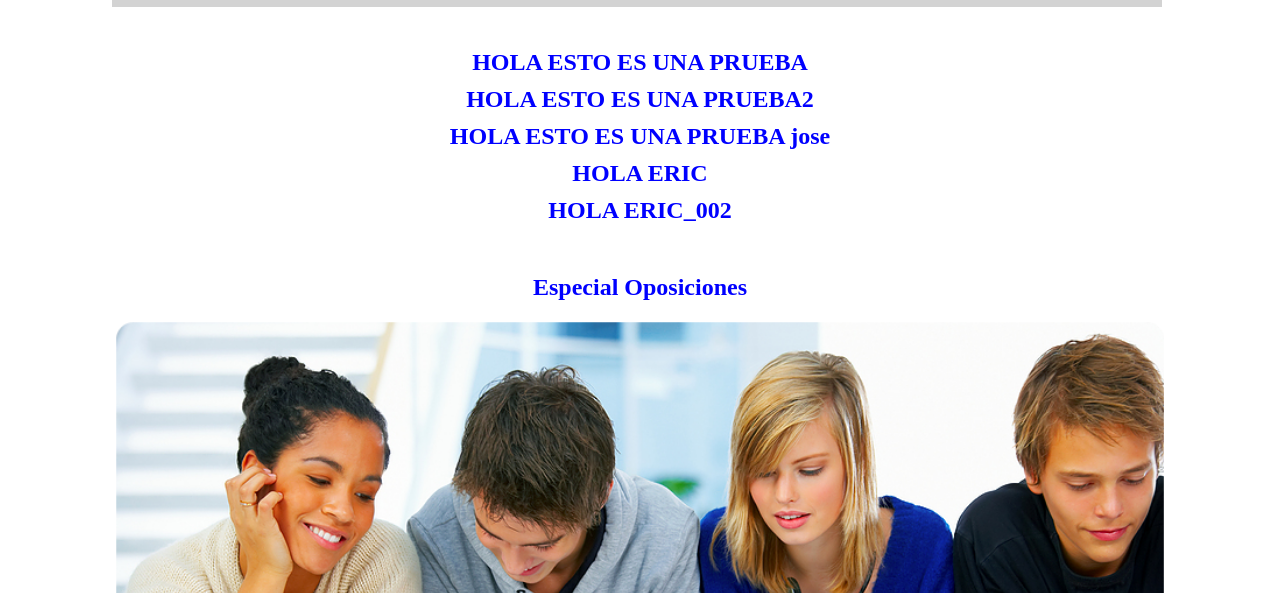
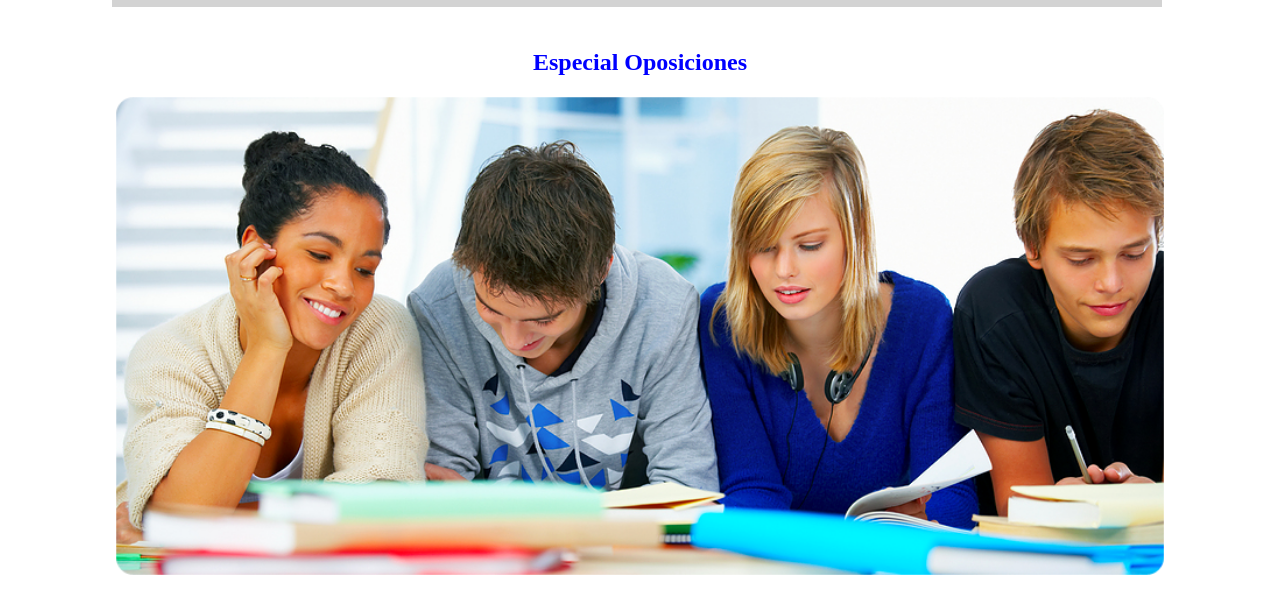
Before and after one commit to ericg03/codigoFacilito, a plain HTML site: page index.html in a window 1280 px wide. Shown: the part 200-793 px from the top of the page. Drawn offline with Linux system fonts and the light colour scheme.

Commit message:
primera version

```diff
--- a/index.html
+++ b/index.html
@@ -25,11 +25,7 @@
               </nav>
         </div>
     </header>
-   <h2>HOLA ESTO ES UNA PRUEBA</h2>
-    <h2>HOLA ESTO ES UNA PRUEBA2</h2>
-    <h2>HOLA ESTO ES UNA PRUEBA jose</h2>
-     <h2>HOLA ERIC</h2>
-     <h2>HOLA ERIC_002</h2>
+
 
     <h2 id="cambio">Especial Oposiciones</h2>
     <figure id="imagen1">
```
